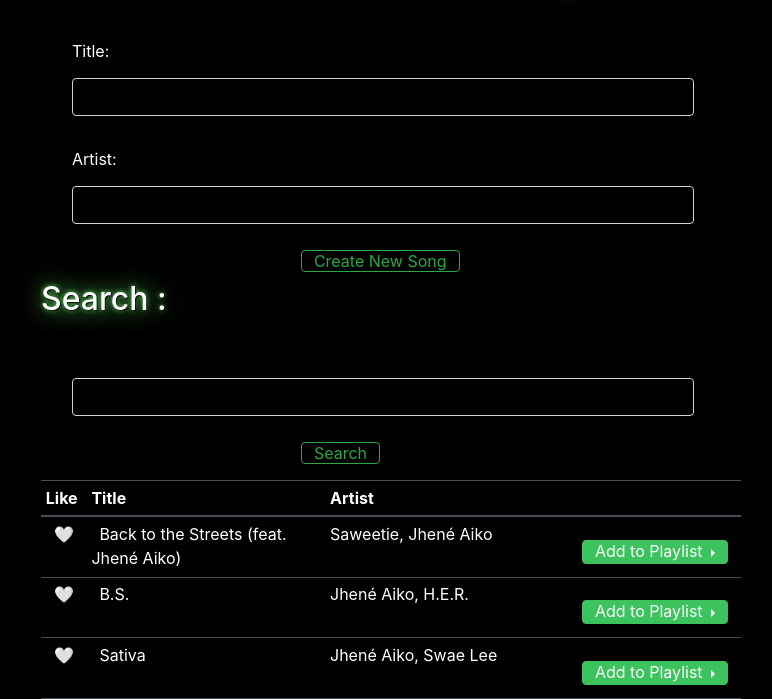
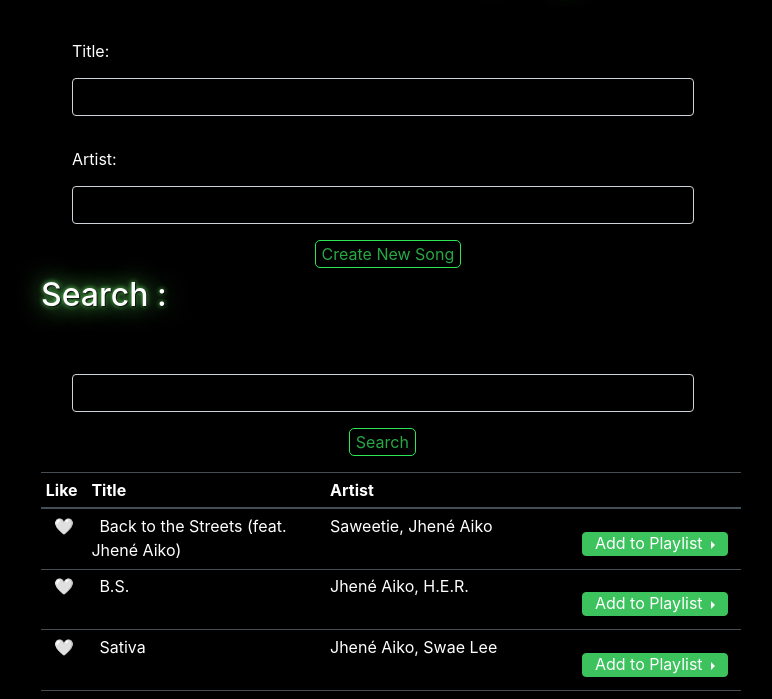
Before and after one commit to tiffchannn/vibesCheck, a Django app: template app_vibescheck/templates/song_new.html in a window 1280 px wide. Shown: the part 80-779 px from the top of the page, without its empty margins (257-1029 px from the left). Run offline with Django 3.2, Linux system fonts and the light colour scheme; the template is opened without the code that fills it: values that come from a table or form of the project are taken from there, others are empty; data comes from the database, SQL or seed files in the repository; some libraries are stand-ins or nearby versions.

Commit message:
Updated buttons

```diff
--- a/app_vibescheck/templates/song_new.html
+++ b/app_vibescheck/templates/song_new.html
@@ -67,7 +67,7 @@
               <input type="text" class="form-control" name="artist">
           </div>
         </div>
-        <input type="submit" class="btn btn-outline-success" name="button" value="Create New Song">
+        <input type="submit" class="create-new-song-btn btn-outline-success" name="button" value="Create New Song">
       </form>
     </div>
 
@@ -86,7 +86,7 @@
               <input type="text" class="form-control" name="title">
           </div>
         </div>
-        <input type="submit" class="btn btn-outline-success" name="button" value="Search">
+        <input type="submit" class="search-btn btn-outline-success" name="button" value="Search">
       </form>
 
       <table class="table table-sm table-hover table-dark">
```
